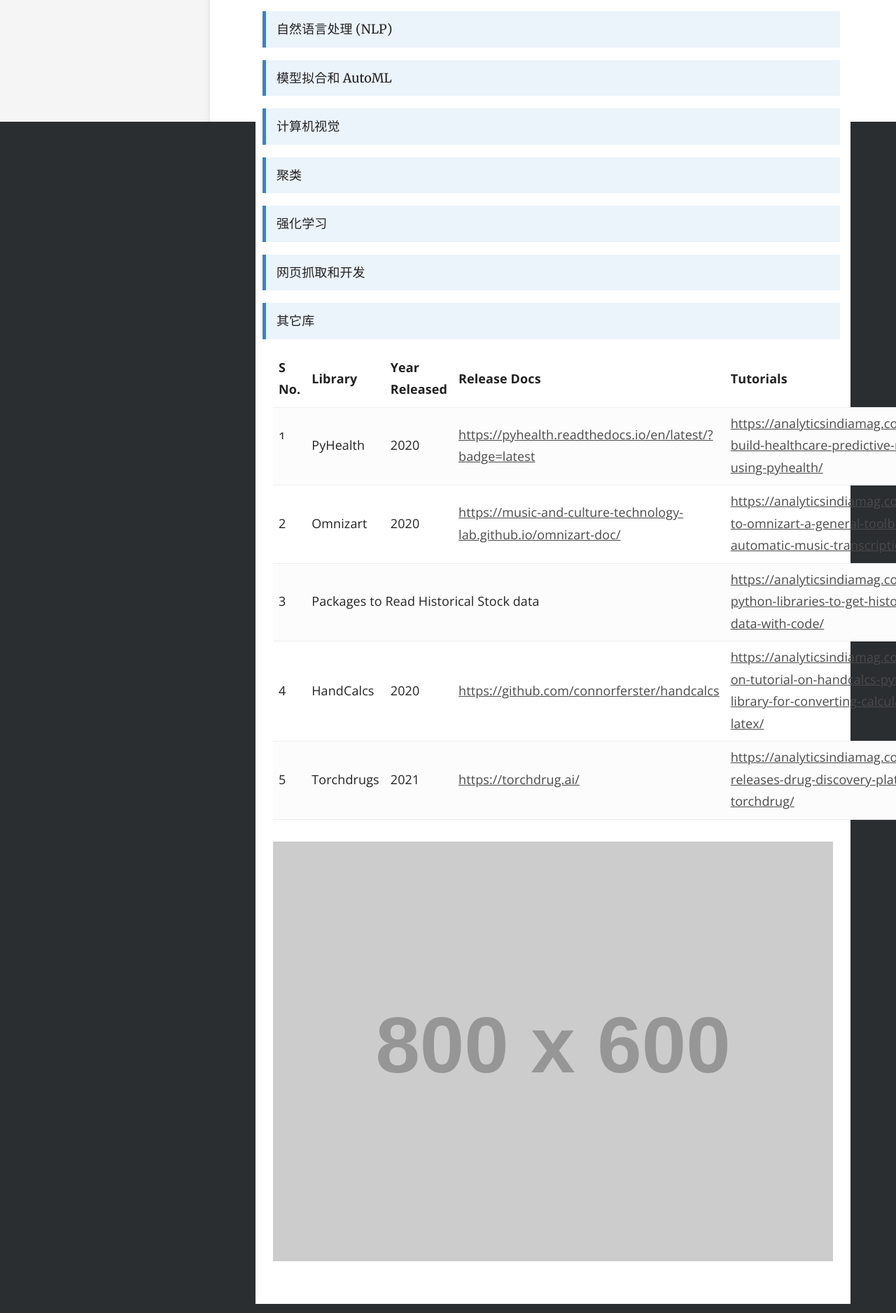
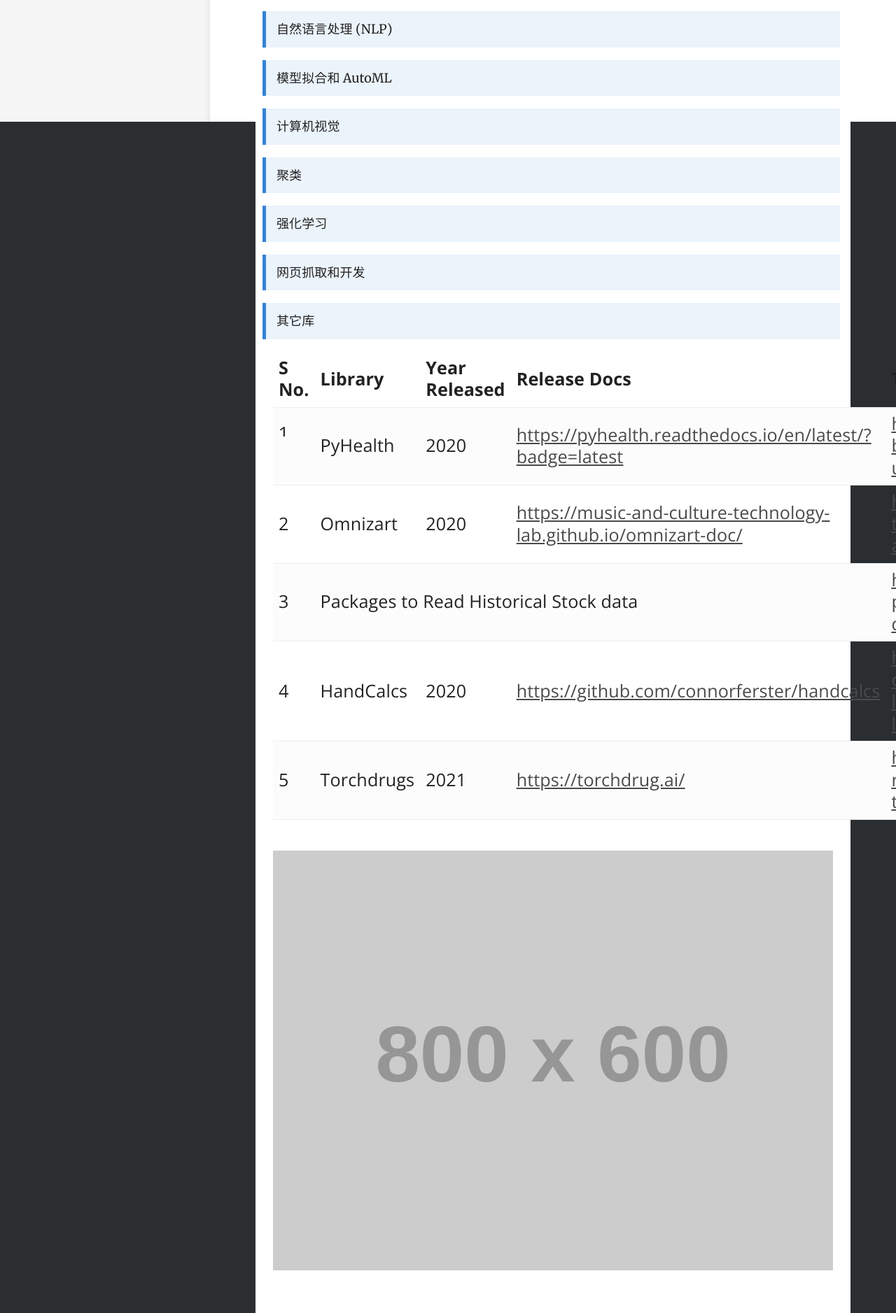
Before and after one commit to bashendixie/Machine_Learning_Notes, a Jekyll site: the page built from _docs/media/images.md, in a window 1280 px wide. Shown: the part 726-2603 px from the top of the page at 70% size. Built offline with Jekyll 4.4.1, drawn with Linux system fonts in a browser that asks for light colours.

Commit message:
no message

```diff
--- a/_docs/media/images.md
+++ b/_docs/media/images.md
@@ -56,7 +56,7 @@
 
 
 > 其它库
-<table width="1303">
+<table width="1033" style="font-size: 1.4em;">
 	<tbody>
 		<tr>
 			<td width="44">
```
